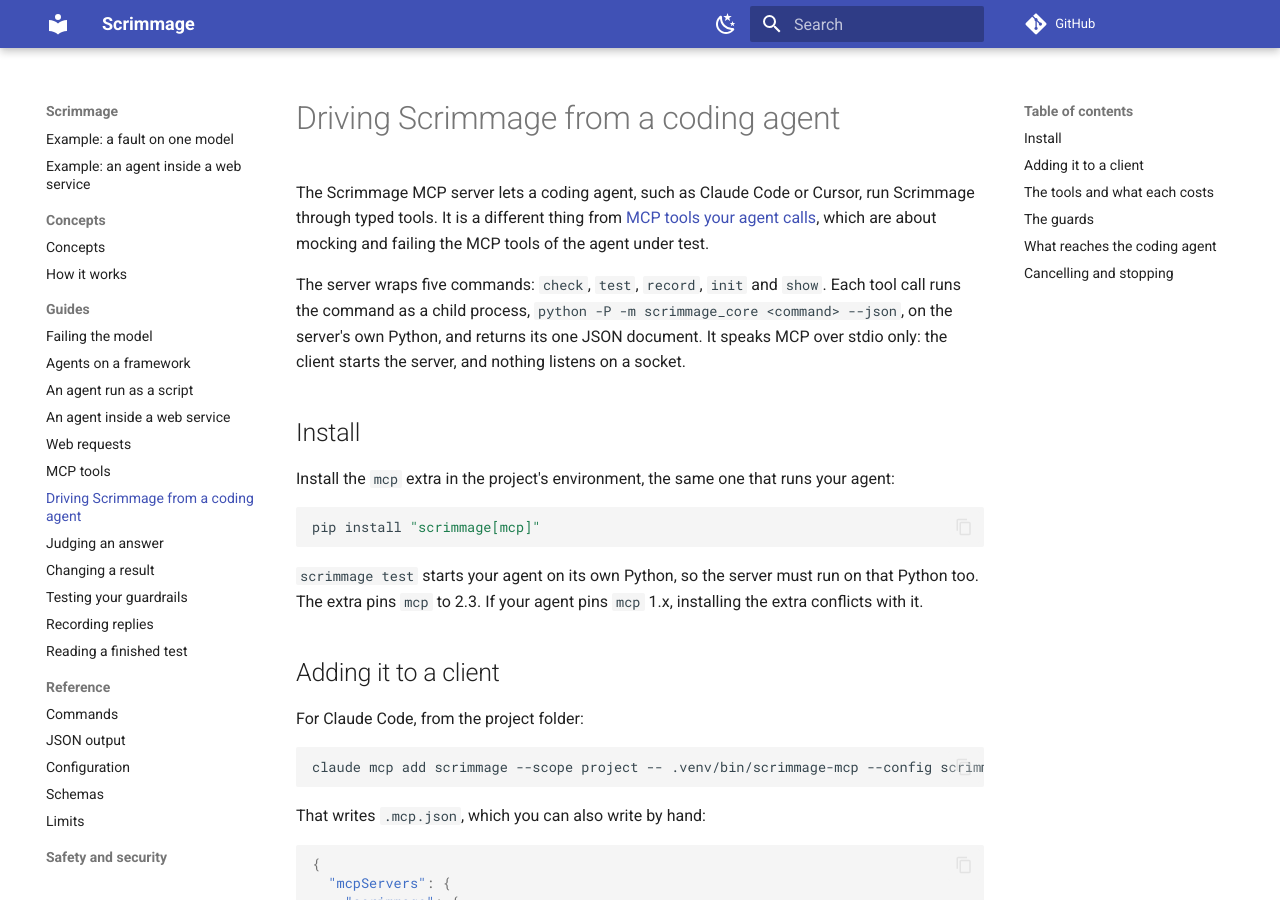
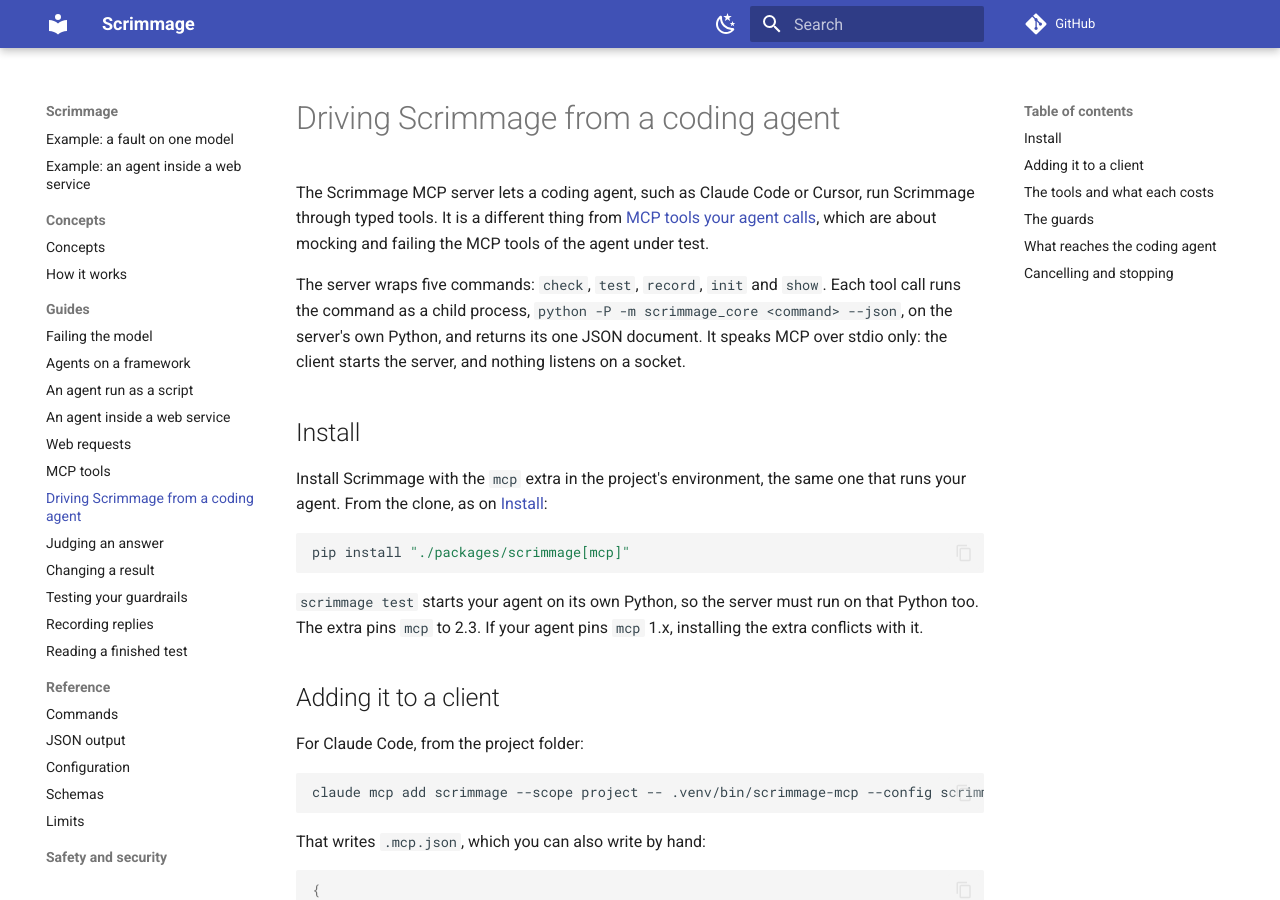
Before and after one commit to ManishKumar97/scrimmage, an MkDocs documentation site: the page built from docs/mcp-server.md, in a window 1280 px wide and 900 px high. Built offline with MkDocs 1.6.1 and Material for MkDocs 9.7.7, drawn with Linux system fonts in a browser that asks for light colours; comment, search, counter and statistics services are not loaded.

Commit message:
docs: install the extras from the clone, not the index
PyPI holds a 0.0.0 placeholder named scrimmage, and pip prefers it to the dev release here, so a plain extra install got the placeholder. A test now refuses any docs command that installs scrimmage from the index.

````diff
--- a/docs/mcp-server.md
+++ b/docs/mcp-server.md
@@ -9,10 +9,11 @@ It speaks MCP over stdio only: the client starts the server, and nothing listens
 
 ## Install
 
-Install the `mcp` extra in the project's environment, the same one that runs your agent:
+Install Scrimmage with the `mcp` extra in the project's environment, the same one that runs your agent.
+From the clone, as on [Install](install.md):
 
 ```bash
-pip install "scrimmage[mcp]"
+pip install "./packages/scrimmage[mcp]"
 ```
 
 `scrimmage test` starts your agent on its own Python, so the server must run on that Python too.
````
Also changed, not shown: docs/cli.md (+1 -1 lines), packages/scrimmage/README.md (+1 -1 lines), 1 other file.
